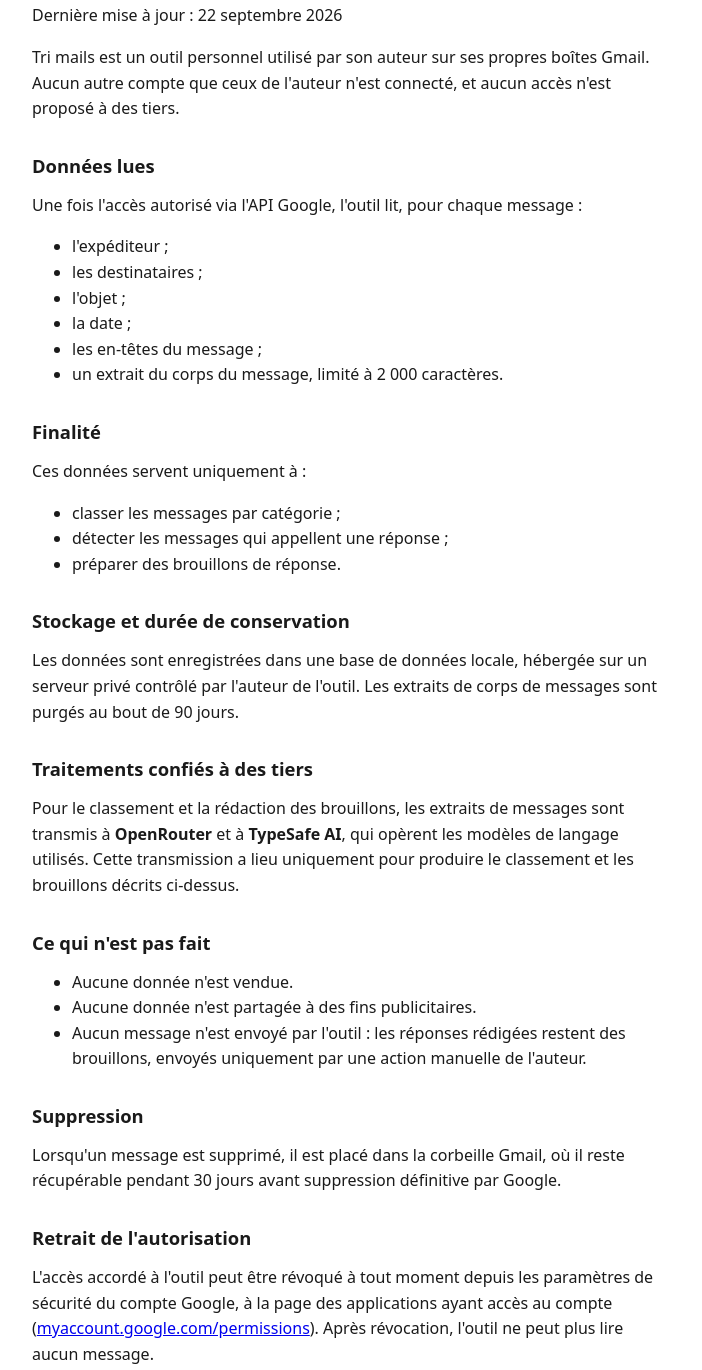
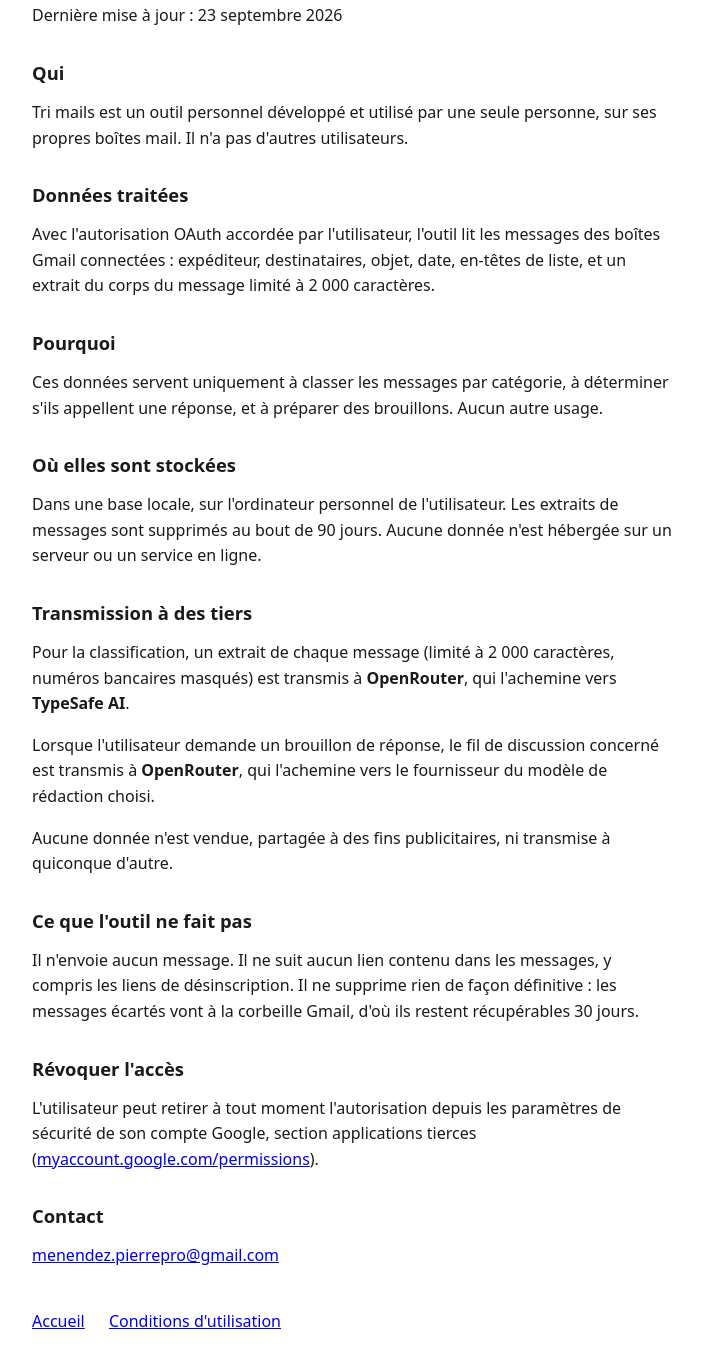
Before and after one commit to pierremenendezia-collab/tri-mails, a plain HTML site: page confidentialite.html in a window 1280 px wide. Shown: the part 98-1468 px from the top of the page, without its empty margins (288-990 px from the left). Drawn offline with Linux system fonts and the light colour scheme.

Commit message:
Politique de confidentialité : stockage local, tiers et interdits précisés
Le stockage n'est plus décrit comme un « serveur privé » mais comme
l'ordinateur personnel de l'utilisateur. Ajout du masquage des numéros
bancaires avant transmission, de la distinction classification / rédaction
de brouillon, et de l'engagement de ne suivre aucun lien contenu dans les
messages.

Co-Authored-By: Claude Opus 5 <noreply@anthropic.com>

```diff
--- a/confidentialite.html
+++ b/confidentialite.html
@@ -17,70 +17,57 @@ footer { margin-top: 2.5rem; border-top: 1px solid #ddd; padding-top: 1rem; font
 
 <h1>Politique de confidentialité</h1>
 
-<p>Dernière mise à jour : 22 septembre 2026</p>
+<p>Dernière mise à jour : 23 septembre 2026</p>
 
-<p>Tri mails est un outil personnel utilisé par son auteur sur ses propres
-boîtes Gmail. Aucun autre compte que ceux de l'auteur n'est connecté, et
-aucun accès n'est proposé à des tiers.</p>
+<h2>Qui</h2>
 
-<h2>Données lues</h2>
+<p>Tri mails est un outil personnel développé et utilisé par une seule
+personne, sur ses propres boîtes mail. Il n'a pas d'autres utilisateurs.</p>
 
-<p>Une fois l'accès autorisé via l'API Google, l'outil lit, pour chaque
-message&nbsp;:</p>
+<h2>Données traitées</h2>
 
-<ul>
-  <li>l'expéditeur ;</li>
-  <li>les destinataires ;</li>
-  <li>l'objet ;</li>
-  <li>la date ;</li>
-  <li>les en-têtes du message ;</li>
-  <li>un extrait du corps du message, limité à 2&nbsp;000 caractères.</li>
-</ul>
+<p>Avec l'autorisation OAuth accordée par l'utilisateur, l'outil lit les
+messages des boîtes Gmail connectées : expéditeur, destinataires, objet, date,
+en-têtes de liste, et un extrait du corps du message limité à
+2&nbsp;000&nbsp;caractères.</p>
 
-<h2>Finalité</h2>
+<h2>Pourquoi</h2>
 
-<p>Ces données servent uniquement à&nbsp;:</p>
+<p>Ces données servent uniquement à classer les messages par catégorie, à
+déterminer s'ils appellent une réponse, et à préparer des brouillons. Aucun
+autre usage.</p>
 
-<ul>
-  <li>classer les messages par catégorie ;</li>
-  <li>détecter les messages qui appellent une réponse ;</li>
-  <li>préparer des brouillons de réponse.</li>
-</ul>
+<h2>Où elles sont stockées</h2>
 
-<h2>Stockage et durée de conservation</h2>
+<p>Dans une base locale, sur l'ordinateur personnel de l'utilisateur. Les
+extraits de messages sont supprimés au bout de 90 jours. Aucune donnée n'est
+hébergée sur un serveur ou un service en ligne.</p>
 
-<p>Les données sont enregistrées dans une base de données locale, hébergée sur
-un serveur privé contrôlé par l'auteur de l'outil. Les extraits de corps de
-messages sont purgés au bout de 90 jours.</p>
+<h2>Transmission à des tiers</h2>
 
-<h2>Traitements confiés à des tiers</h2>
+<p>Pour la classification, un extrait de chaque message (limité à
+2&nbsp;000&nbsp;caractères, numéros bancaires masqués) est transmis à
+<strong>OpenRouter</strong>, qui l'achemine vers <strong>TypeSafe AI</strong>.</p>
 
-<p>Pour le classement et la rédaction des brouillons, les extraits de messages
-sont transmis à <strong>OpenRouter</strong> et à <strong>TypeSafe AI</strong>,
-qui opèrent les modèles de langage utilisés. Cette transmission a lieu
-uniquement pour produire le classement et les brouillons décrits ci-dessus.</p>
+<p>Lorsque l'utilisateur demande un brouillon de réponse, le fil de discussion
+concerné est transmis à <strong>OpenRouter</strong>, qui l'achemine vers le
+fournisseur du modèle de rédaction choisi.</p>
 
-<h2>Ce qui n'est pas fait</h2>
+<p>Aucune donnée n'est vendue, partagée à des fins publicitaires, ni transmise
+à quiconque d'autre.</p>
 
-<ul>
-  <li>Aucune donnée n'est vendue.</li>
-  <li>Aucune donnée n'est partagée à des fins publicitaires.</li>
-  <li>Aucun message n'est envoyé par l'outil : les réponses rédigées restent
-      des brouillons, envoyés uniquement par une action manuelle de l'auteur.</li>
-</ul>
+<h2>Ce que l'outil ne fait pas</h2>
 
-<h2>Suppression</h2>
+<p>Il n'envoie aucun message. Il ne suit aucun lien contenu dans les messages,
+y compris les liens de désinscription. Il ne supprime rien de façon
+définitive : les messages écartés vont à la corbeille Gmail, d'où ils restent
+récupérables 30 jours.</p>
 
-<p>Lorsqu'un message est supprimé, il est placé dans la corbeille Gmail, où il
-reste récupérable pendant 30 jours avant suppression définitive par Google.</p>
+<h2>Révoquer l'accès</h2>
 
-<h2>Retrait de l'autorisation</h2>
-
-<p>L'accès accordé à l'outil peut être révoqué à tout moment depuis les
-paramètres de sécurité du compte Google, à la page des applications ayant
-accès au compte
-(<a href="https://myaccount.google.com/permissions">myaccount.google.com/permissions</a>).
-Après révocation, l'outil ne peut plus lire aucun message.</p>
+<p>L'utilisateur peut retirer à tout moment l'autorisation depuis les
+paramètres de sécurité de son compte Google, section applications tierces
+(<a href="https://myaccount.google.com/permissions">myaccount.google.com/permissions</a>).</p>
 
 <h2>Contact</h2>
 
```
